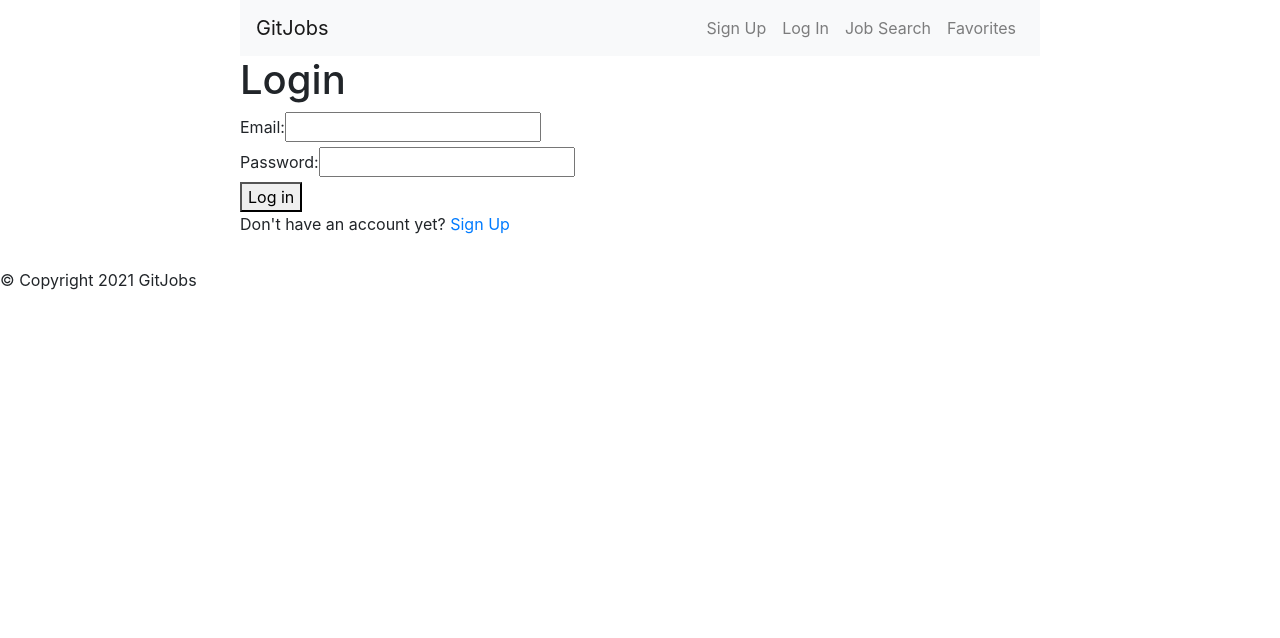
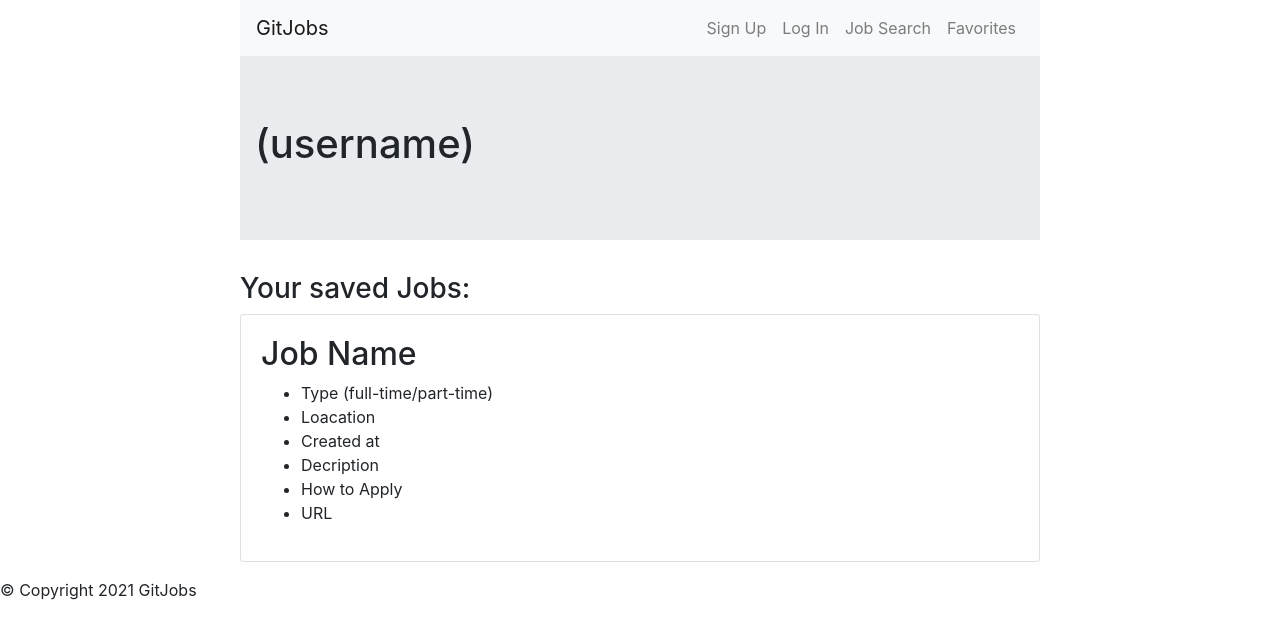
Before and after one commit to Claudialhc/git-jobs, a React (Create React App) app in the folder client/: page /profile in a window 1280 px wide. Before the commit this address led to /login. Shown: the top 638 px of the page. Built offline with nearby package versions, Linux system fonts and the light colour scheme.

Commit message:
added skeleton for my profile page

```diff
--- a/client/src/App.js
+++ b/client/src/App.js
@@ -33,12 +33,15 @@ function App() {
             <Route path="/signup">
               <SignUpPage />
             </Route>
+            <Route path="/profile">
+              <UserProfilePage />
+            </Route>
             <PrivateRoute path="/protected">
               <ProtectedPage />
             </PrivateRoute>
-            <PrivateRoute path="/profile">
+            {/* <PrivateRoute path="/profile">
               <UserProfilePage />
-            </PrivateRoute>
+            </PrivateRoute> */}
           </Switch>
         </div>
         <Footer />
--- a/client/src/pages/UserProfilePage.js
+++ b/client/src/pages/UserProfilePage.js
@@ -1,28 +1,26 @@
-import { useAuth } from "../util/authContext";
-import API from "../util/API";
-import { useEffect, useState } from "react";
+import React from "react";
+import JobCard from "../components/JobCard";
+import Jumbotron from 'react-bootstrap/Jumbotron';
+import Container from 'react-bootstrap/Container';
 
-// This component provides an example of requesting additional user info that
-// isn't available from the auth token. This page should only be rendered from
-// within a ProtectedRoute
-function UserProfilePage() {
-  const auth = useAuth();
-  const [user, setUser] = useState(null);
+function PublicPage() {
 
-  useEffect(() => {
-    API.getUser().then((res) => {
-      setUser(res.data);
-    });
-  }, [auth.isLoggedIn, auth.user.id]);
+return (
+<div>
 
-  return (
-    <div>
-      <h1>User Profile Example Page</h1>
-      <p>Id: {user?._id}</p>
-      <p>Username: {user?.username}</p>
-      <p>Email: {user?.email}</p>
-    </div>
-  );
+<Jumbotron fluid>
+  <Container>
+    <h1>(username)</h1>
+  </Container>
+</Jumbotron>
+
+<h3>Your saved Jobs:</h3>
+
+<JobCard />
+
+</div>
+
+)
 }
 
-export default UserProfilePage;
+export default PublicPage;
```
